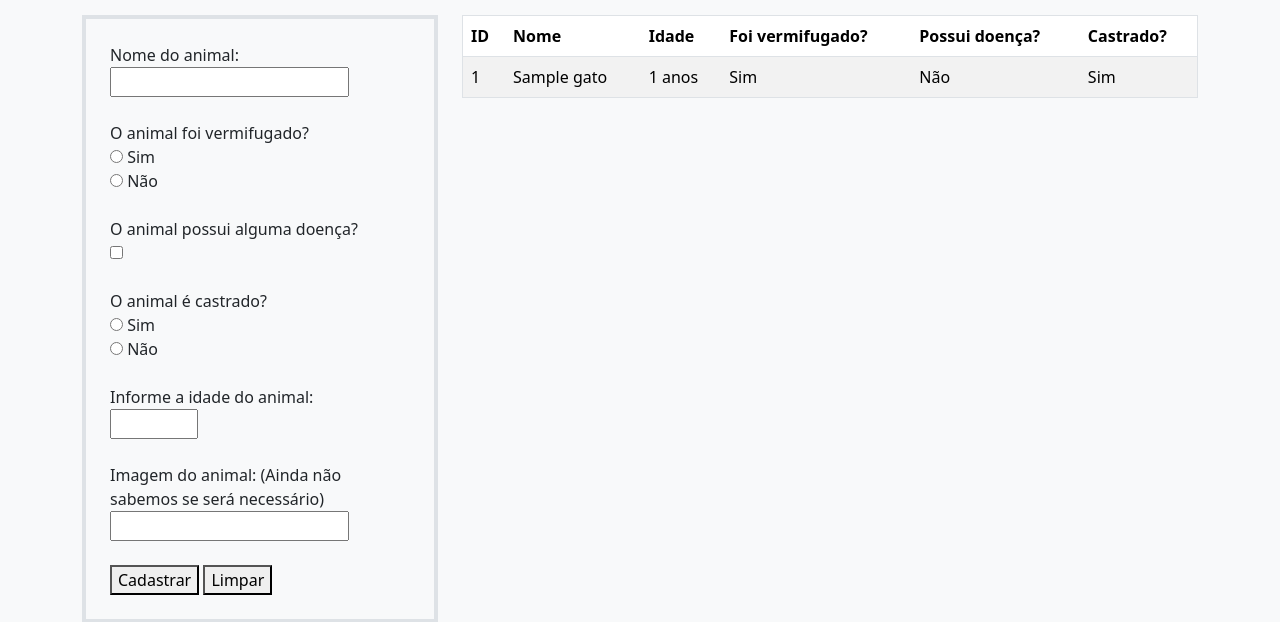
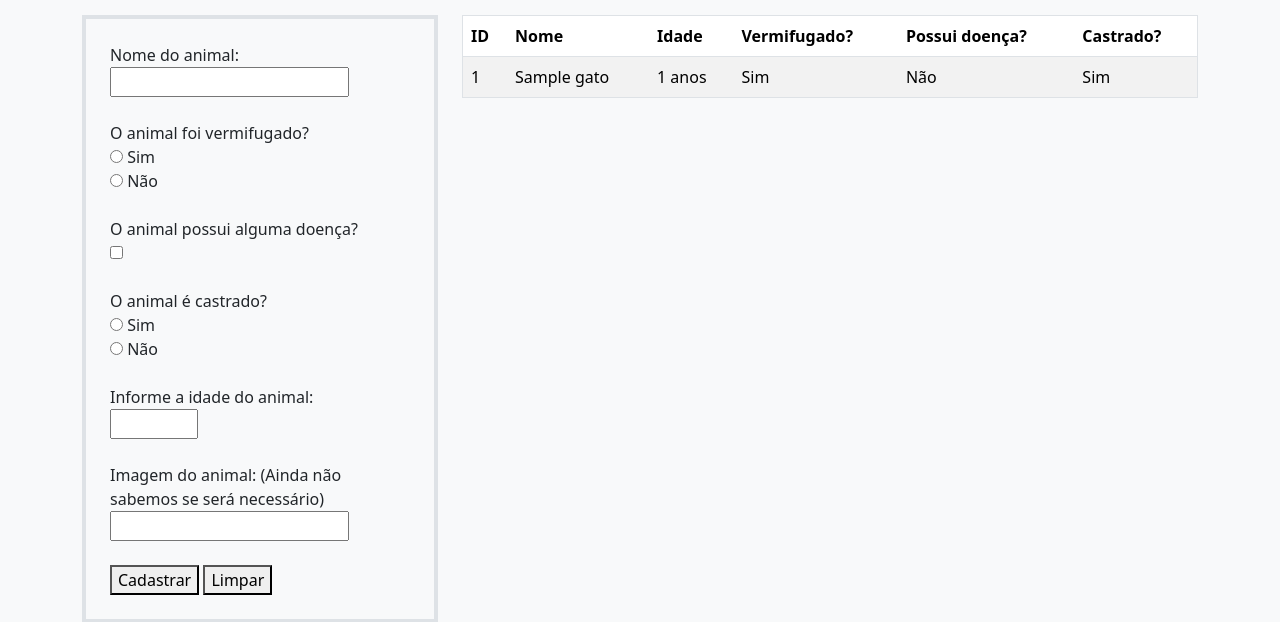
Before and after one commit to nan505/PI-Patas-Peludas, a PHP site: page /animais-formulario.php in a window 1280 px wide. Shown: the part 81-703 px from the top of the page. Run offline with PHP 8.4, Linux system fonts and the light colour scheme; tables that the repository leaves empty hold one stand-in row (values such as "Sample post").

Commit message:
Mudanças pequenas na tabela!

```diff
--- a/animais-formulario.php
+++ b/animais-formulario.php
@@ -71,7 +71,7 @@ include "inc-head.php";
                                 <th>ID</th>
                                 <th>Nome</th>
                                 <th>Idade</th>
-                                <th>Foi vermifugado?</th>
+                                <th>Vermifugado?</th>
                                 <th>Possui doença?</th>
                                 <th>Castrado?</th>
                             </tr>
@@ -117,7 +117,7 @@ include "inc-head.php";
                     </table>
                 </div>
 
-            <div>
+            </div>
         </section>
 
         <script src="./js/animais-formulario.js"></script>
```
